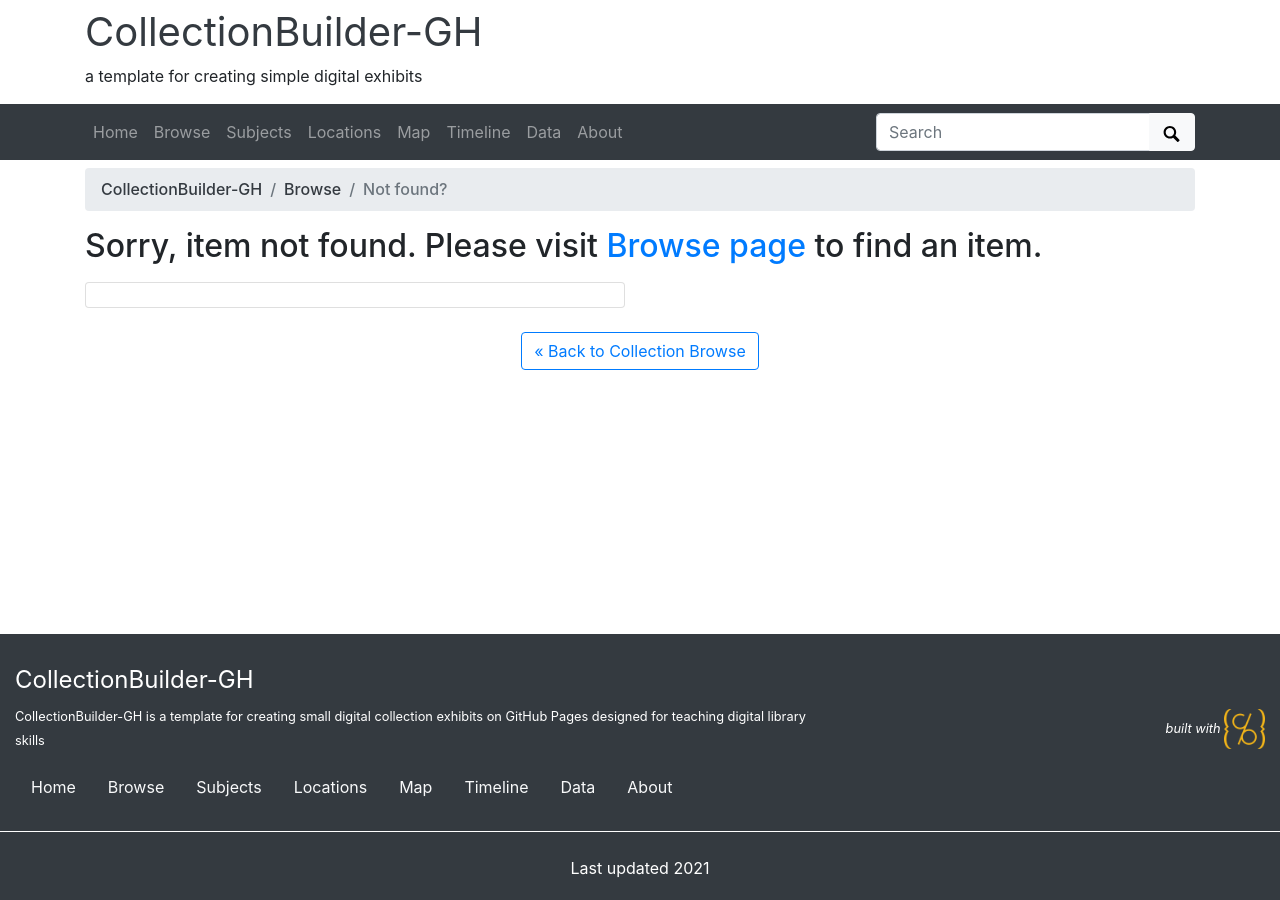
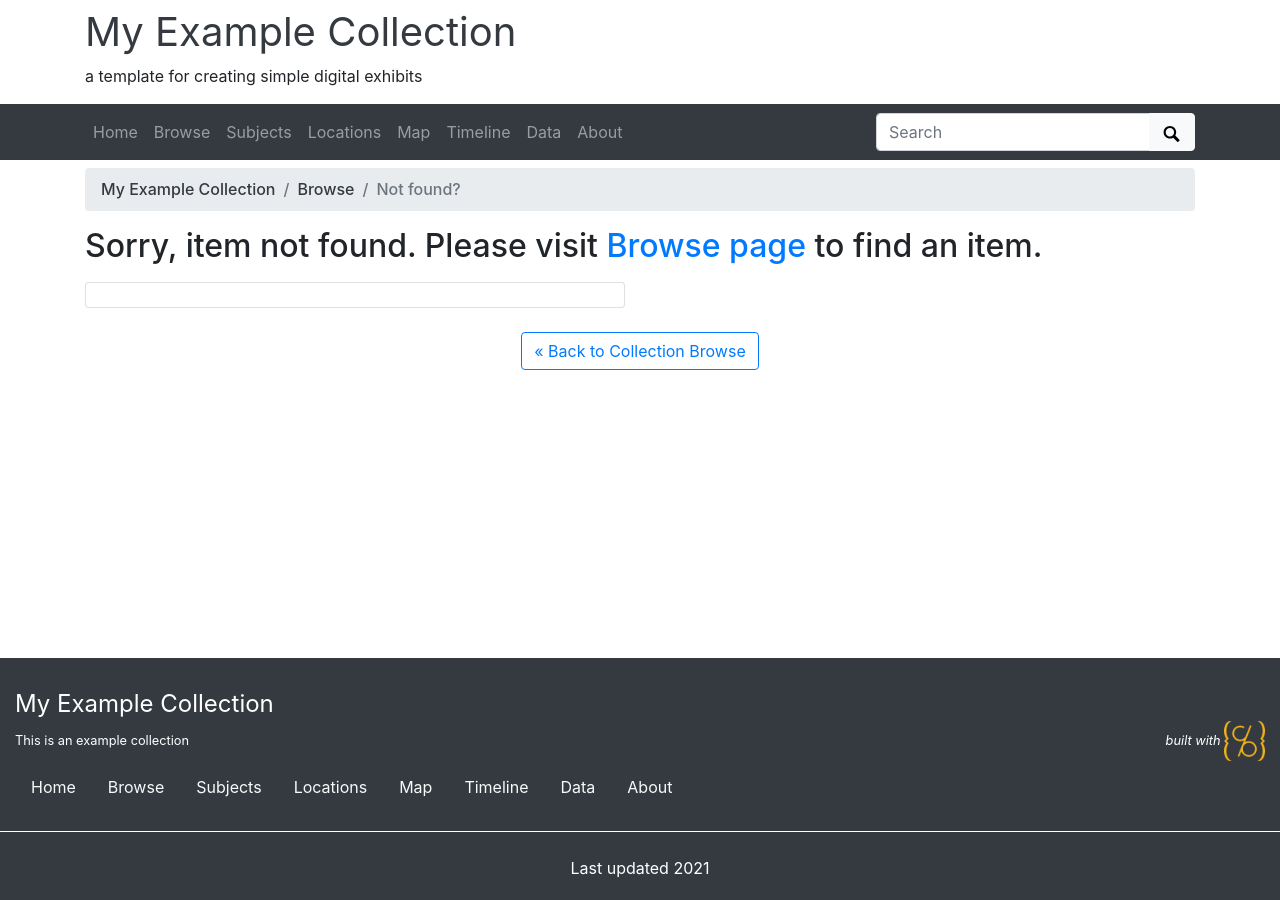
Before and after one commit to clamb89/lamb-example, a Jekyll site: the page built from pages/item.md, in a window 1280 px wide. Built offline with Jekyll 4.4.1, drawn with Linux system fonts in a browser that asks for light colours.

Commit message:
update config

```diff
--- a/_config.yml
+++ b/_config.yml
@@ -14,26 +14,26 @@
 # on GitHub Pages it is your github repository's name prefixed with a /
 #baseurl: /collectionbuilder-gh
 # location of code, the full url to your github repository
-source-code: https://github.com/CollectionBuilder/collectionbuilder-gh
+source-code: https://github.com/clamb89/lamb-example
 
 ##########
 # SITE SETTINGS
 #
 # title of site appears in banner
-title: CollectionBuilder-GH
+title: My Example Collection
 # tagline, a short phrase that will appear throughout the site in the top banner
 tagline: a template for creating simple digital exhibits
 # description appears in meta tags and other locations
 # this description might appear in search result lists, keep around 160 characters max
-description: "CollectionBuilder-GH is a template for creating small digital collection exhibits on GitHub Pages designed for teaching digital library skills"
+description: "This is an example collection"
 # creator of the digital collection, to appear in meta tags; we typically use our GitHub usernames but feel free to just use your name
-author: CollectionBuilder
+author: clamb89
 
 ##########
 # COLLECTION SETTINGS
 #
 # choose metadata: this is the name of the csv file in your _data directory that describes the objects in your collection
-metadata: demo-metadata
+metadata:  psychiana example cl - Sheet1
 
 ##########
 # GOOGLE SERVICES [optional!]
@@ -49,7 +49,7 @@
 # ROBOTS EXCLUDE
 #
 # set noindex to true if you do NOT want Google to index your site
-# noindex: true
+noindex: true
 
 ##########
 # BUILD SETTINGS
```
